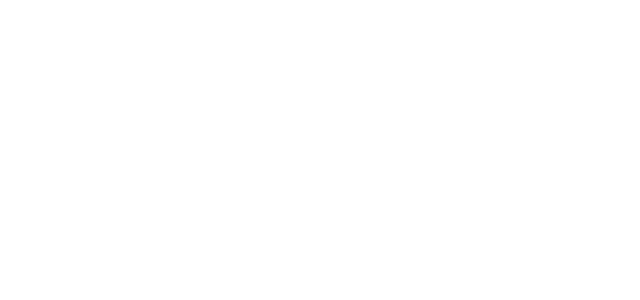
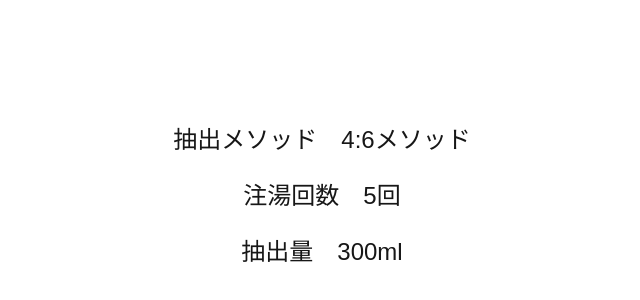
Before and after one commit to Yuuka-Koyanagi/46method-timer, a Next.js app: page / in a window 1280 px wide. Shown: the part 1004-1304 px from the top of the page, without its empty margins (318-958 px from the left). Before the commit the page ends 800 px from the top, so only its background shows below. Built offline with nearby package versions, Linux system fonts and the light colour scheme.

Commit message:
✨ ホームコンポーネントに抽出メソッド、注湯回数、抽出量の情報を追加し、レイアウトを調整

```diff
--- a/src/app/page.tsx
+++ b/src/app/page.tsx
@@ -6,10 +6,29 @@ const Home = () => {
   const { time, handleTogglePause } = useTimer();
 
   return (
-    <main className="min-h-screen flex flex-col justify-center items-center">
-      <div className="text-9xl font-bold" onClick={handleTogglePause}>{time}</div>
-      <div>{time > 0 ? "_".repeat(time) : "Happy brewing! ☕️"}</div>
-    </main>
+    <>
+      <main className="min-h-screen flex flex-col justify-center items-center gap-6">
+        <div className="text-9xl font-bold" onClick={handleTogglePause}>{time}</div>
+        <div>{time > 0 ? "_".repeat(time) : "Happy brewing! ☕️"}</div>
+      </main>
+
+      <dl className="min-h-screen flex flex-col justify-center items-center text-2xl gap-6">
+        <div className="flex gap-6">
+          <dt>抽出メソッド</dt>
+          <dd>4:6メソッド</dd>
+        </div>
+
+        <div className="flex gap-6">
+          <dt>注湯回数</dt>
+          <dd>5回</dd>
+        </div>
+
+        <div className="flex gap-6">
+          <dt>抽出量</dt>
+          <dd>300ml</dd>
+        </div>
+      </dl>
+    </>
   );
 }
 
```
